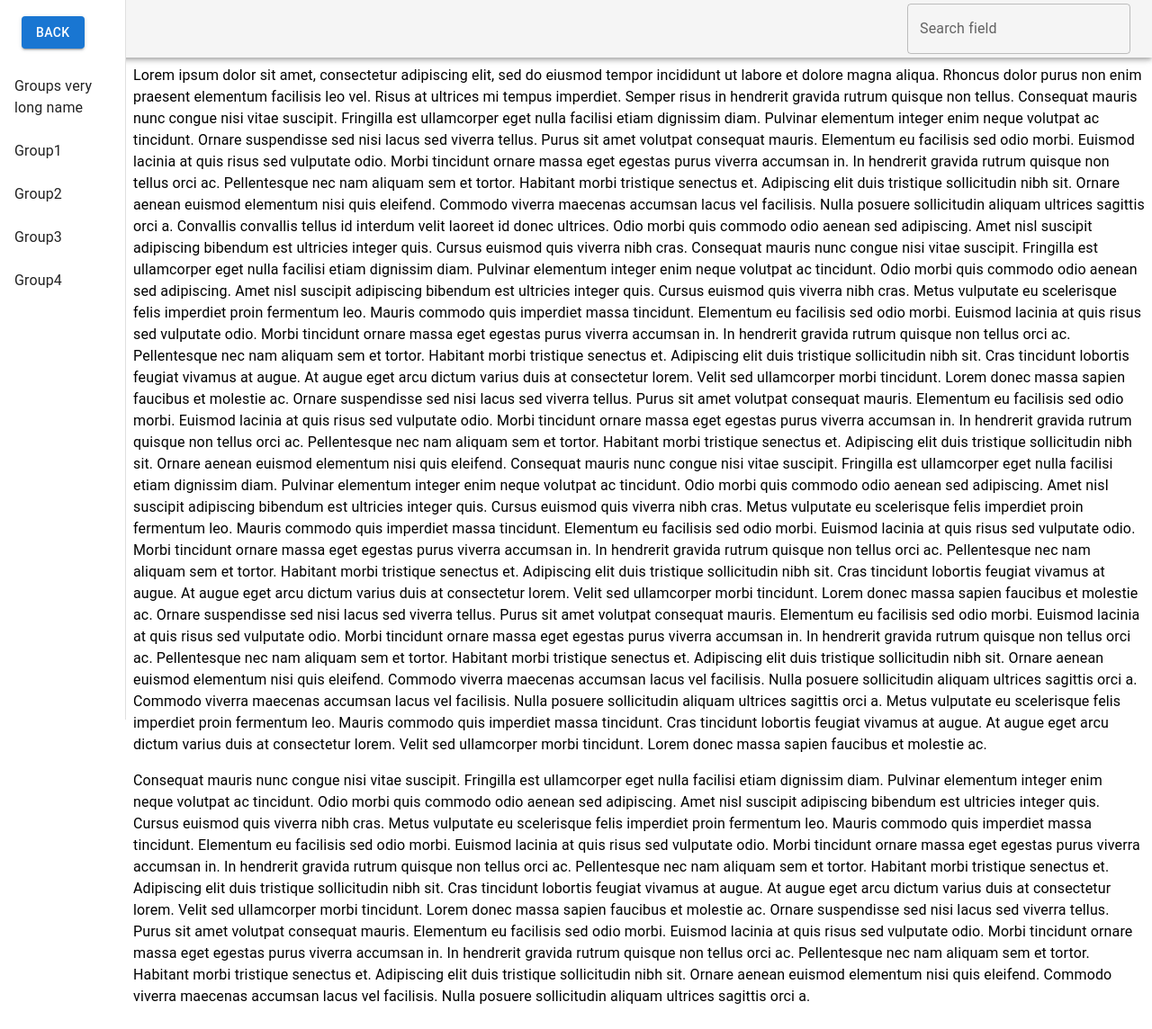
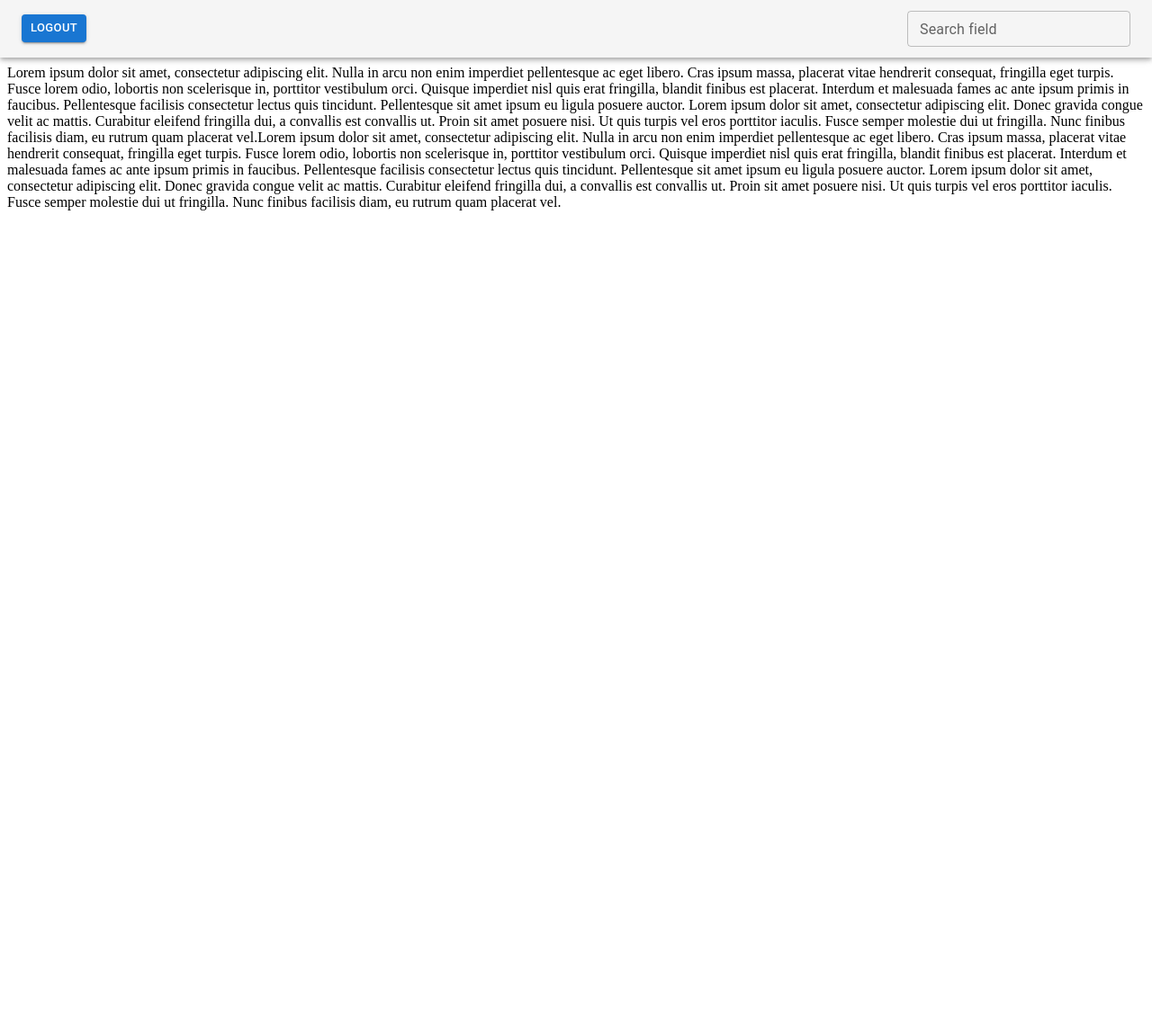
Before and after one commit to IvanSavanovic/Forum, a React (Create React App) app in the folder client/: page /Blog in a window 1280 px wide. Shown: the whole page at 90% size. After the commit the page ends 800 px from the top, so only its background shows below. Built offline with nearby package versions, Linux system fonts and the light colour scheme.

Commit message:
Login, register errors...

```diff
--- a/client/src/pages/Blog.js
+++ b/client/src/pages/Blog.js
@@ -2,21 +2,43 @@ import {
     AppBar,
     Box,
     Button,
-    Drawer,
     Fab,
     Grid,
-    List,
-    ListItemButton,
+    ListItem,
     ListItemText,
     TextField,
     Toolbar,
-    Typography,
 } from "@mui/material";
-import React from "react";
+import React, { useState } from "react";
 import ScrollToTop from "./ScrollToTop";
 
 export default function Blog() {
-    const drawerWidth = 140;
+    const [prevPost, setPrevPost] = useState("");
+    const rememberMe = localStorage.getItem("Remember me");
+    const someTxt =
+        "Lorem ipsum dolor sit amet, consectetur adipiscing elit. Nulla in arcu non enim imperdiet pellentesque ac eget libero. Cras ipsum massa, placerat vitae hendrerit consequat, fringilla eget turpis. Fusce lorem odio, lobortis non scelerisque in, porttitor vestibulum orci. Quisque imperdiet nisl quis erat fringilla, blandit finibus est placerat. Interdum et malesuada fames ac ante ipsum primis in faucibus. Pellentesque facilisis consectetur lectus quis tincidunt. Pellentesque sit amet ipsum eu ligula posuere auctor. Lorem ipsum dolor sit amet, consectetur adipiscing elit. Donec gravida congue velit ac mattis. Curabitur eleifend fringilla dui, a convallis est convallis ut. Proin sit amet posuere nisi. Ut quis turpis vel eros porttitor iaculis. Fusce semper molestie dui ut fringilla. Nunc finibus facilisis diam, eu rutrum quam placerat vel.";
+
+    const renderPost = () => {
+        let postList = [someTxt, someTxt];
+        let i = 0;
+        for (let posts of prevPost) {
+            postList.push(
+                <ListItem key={i} id="post" component="div">
+                    <ListItemText>{posts.post}</ListItemText>
+                </ListItem>
+            );
+            i++;
+        }
+        return postList;
+    };
+
+    function logout() {
+        if (rememberMe === false) {
+            return;
+        } else {
+            localStorage.clear();
+        }
+    }
 
     return (
         <Grid sx={{ maxWidth: "xs", minHeight: "95vh" }}>
@@ -25,49 +47,31 @@ export default function Blog() {
                     <AppBar color="default">
                         <Toolbar>
                             <Grid container>
-                                <Grid item xs></Grid>
+                                <Grid item xs>
+                                    <Grid>
+                                        <Button
+                                            href="/"
+                                            variant="contained"
+                                            sx={{ mt: 0.5 }}
+                                            onClick={logout}
+                                            size="small"
+                                        >
+                                            Logout
+                                        </Button>
+                                    </Grid>
+                                </Grid>
                                 <Grid item>
                                     <TextField
                                         id="search"
                                         label="Search field"
                                         type="search"
+                                        size="small"
                                     />
                                 </Grid>
                             </Grid>
                         </Toolbar>
                     </AppBar>
                 </Grid>
-                <Drawer
-                    sx={{
-                        width: drawerWidth,
-                        flexShrink: 0,
-                        "& .MuiDrawer-paper": {
-                            width: drawerWidth,
-                            boxSizing: "border-box",
-                        },
-                    }}
-                    variant="permanent"
-                    anchor="left"
-                >
-                    <Toolbar>
-                        <Button href="/" variant="contained" sx={{ mt: 1 }}>
-                            BACK
-                        </Button>
-                    </Toolbar>
-                    <List>
-                        {[
-                            "Groups very long name",
-                            "Group1",
-                            "Group2",
-                            "Group3 ",
-                            "Group4",
-                        ].map((text) => (
-                            <ListItemButton href={"/" + { text }} key={text}>
-                                <ListItemText primary={text} />
-                            </ListItemButton>
-                        ))}
-                    </List>
-                </Drawer>
                 <Box
                     component="main"
                     sx={{
@@ -75,134 +79,12 @@ export default function Blog() {
                     }}
                 >
                     <Toolbar id="back-to-top-anchor" />
-                    <Typography paragraph>
-                        Lorem ipsum dolor sit amet, consectetur adipiscing elit,
-                        sed do eiusmod tempor incididunt ut labore et dolore
-                        magna aliqua. Rhoncus dolor purus non enim praesent
-                        elementum facilisis leo vel. Risus at ultrices mi tempus
-                        imperdiet. Semper risus in hendrerit gravida rutrum
-                        quisque non tellus. Consequat mauris nunc congue nisi
-                        vitae suscipit. Fringilla est ullamcorper eget nulla
-                        facilisi etiam dignissim diam. Pulvinar elementum
-                        integer enim neque volutpat ac tincidunt. Ornare
-                        suspendisse sed nisi lacus sed viverra tellus. Purus sit
-                        amet volutpat consequat mauris. Elementum eu facilisis
-                        sed odio morbi. Euismod lacinia at quis risus sed
-                        vulputate odio. Morbi tincidunt ornare massa eget
-                        egestas purus viverra accumsan in. In hendrerit gravida
-                        rutrum quisque non tellus orci ac. Pellentesque nec nam
-                        aliquam sem et tortor. Habitant morbi tristique senectus
-                        et. Adipiscing elit duis tristique sollicitudin nibh
-                        sit. Ornare aenean euismod elementum nisi quis eleifend.
-                        Commodo viverra maecenas accumsan lacus vel facilisis.
-                        Nulla posuere sollicitudin aliquam ultrices sagittis
-                        orci a. Convallis convallis tellus id interdum velit
-                        laoreet id donec ultrices. Odio morbi quis commodo odio
-                        aenean sed adipiscing. Amet nisl suscipit adipiscing
-                        bibendum est ultricies integer quis. Cursus euismod quis
-                        viverra nibh cras. Consequat mauris nunc congue nisi
-                        vitae suscipit. Fringilla est ullamcorper eget nulla
-                        facilisi etiam dignissim diam. Pulvinar elementum
-                        integer enim neque volutpat ac tincidunt. Odio morbi
-                        quis commodo odio aenean sed adipiscing. Amet nisl
-                        suscipit adipiscing bibendum est ultricies integer quis.
-                        Cursus euismod quis viverra nibh cras. Metus vulputate
-                        eu scelerisque felis imperdiet proin fermentum leo.
-                        Mauris commodo quis imperdiet massa tincidunt. Elementum
-                        eu facilisis sed odio morbi. Euismod lacinia at quis
-                        risus sed vulputate odio. Morbi tincidunt ornare massa
-                        eget egestas purus viverra accumsan in. In hendrerit
-                        gravida rutrum quisque non tellus orci ac. Pellentesque
-                        nec nam aliquam sem et tortor. Habitant morbi tristique
-                        senectus et. Adipiscing elit duis tristique sollicitudin
-                        nibh sit. Cras tincidunt lobortis feugiat vivamus at
-                        augue. At augue eget arcu dictum varius duis at
-                        consectetur lorem. Velit sed ullamcorper morbi
-                        tincidunt. Lorem donec massa sapien faucibus et molestie
-                        ac. Ornare suspendisse sed nisi lacus sed viverra
-                        tellus. Purus sit amet volutpat consequat mauris.
-                        Elementum eu facilisis sed odio morbi. Euismod lacinia
-                        at quis risus sed vulputate odio. Morbi tincidunt ornare
-                        massa eget egestas purus viverra accumsan in. In
-                        hendrerit gravida rutrum quisque non tellus orci ac.
-                        Pellentesque nec nam aliquam sem et tortor. Habitant
-                        morbi tristique senectus et. Adipiscing elit duis
-                        tristique sollicitudin nibh sit. Ornare aenean euismod
-                        elementum nisi quis eleifend. Consequat mauris nunc
-                        congue nisi vitae suscipit. Fringilla est ullamcorper
-                        eget nulla facilisi etiam dignissim diam. Pulvinar
-                        elementum integer enim neque volutpat ac tincidunt. Odio
-                        morbi quis commodo odio aenean sed adipiscing. Amet nisl
-                        suscipit adipiscing bibendum est ultricies integer quis.
-                        Cursus euismod quis viverra nibh cras. Metus vulputate
-                        eu scelerisque felis imperdiet proin fermentum leo.
-                        Mauris commodo quis imperdiet massa tincidunt. Elementum
-                        eu facilisis sed odio morbi. Euismod lacinia at quis
-                        risus sed vulputate odio. Morbi tincidunt ornare massa
-                        eget egestas purus viverra accumsan in. In hendrerit
-                        gravida rutrum quisque non tellus orci ac. Pellentesque
-                        nec nam aliquam sem et tortor. Habitant morbi tristique
-                        senectus et. Adipiscing elit duis tristique sollicitudin
-                        nibh sit. Cras tincidunt lobortis feugiat vivamus at
-                        augue. At augue eget arcu dictum varius duis at
-                        consectetur lorem. Velit sed ullamcorper morbi
-                        tincidunt. Lorem donec massa sapien faucibus et molestie
-                        ac. Ornare suspendisse sed nisi lacus sed viverra
-                        tellus. Purus sit amet volutpat consequat mauris.
-                        Elementum eu facilisis sed odio morbi. Euismod lacinia
-                        at quis risus sed vulputate odio. Morbi tincidunt ornare
-                        massa eget egestas purus viverra accumsan in. In
-                        hendrerit gravida rutrum quisque non tellus orci ac.
-                        Pellentesque nec nam aliquam sem et tortor. Habitant
-                        morbi tristique senectus et. Adipiscing elit duis
-                        tristique sollicitudin nibh sit. Ornare aenean euismod
-                        elementum nisi quis eleifend. Commodo viverra maecenas
-                        accumsan lacus vel facilisis. Nulla posuere sollicitudin
-                        aliquam ultrices sagittis orci a. Commodo viverra
-                        maecenas accumsan lacus vel facilisis. Nulla posuere
-                        sollicitudin aliquam ultrices sagittis orci a. Metus
-                        vulputate eu scelerisque felis imperdiet proin fermentum
-                        leo. Mauris commodo quis imperdiet massa tincidunt. Cras
-                        tincidunt lobortis feugiat vivamus at augue. At augue
-                        eget arcu dictum varius duis at consectetur lorem. Velit
-                        sed ullamcorper morbi tincidunt. Lorem donec massa
-                        sapien faucibus et molestie ac.
-                    </Typography>
-                    <Typography paragraph>
-                        Consequat mauris nunc congue nisi vitae suscipit.
-                        Fringilla est ullamcorper eget nulla facilisi etiam
-                        dignissim diam. Pulvinar elementum integer enim neque
-                        volutpat ac tincidunt. Odio morbi quis commodo odio
-                        aenean sed adipiscing. Amet nisl suscipit adipiscing
-                        bibendum est ultricies integer quis. Cursus euismod quis
-                        viverra nibh cras. Metus vulputate eu scelerisque felis
-                        imperdiet proin fermentum leo. Mauris commodo quis
-                        imperdiet massa tincidunt. Elementum eu facilisis sed
-                        odio morbi. Euismod lacinia at quis risus sed vulputate
-                        odio. Morbi tincidunt ornare massa eget egestas purus
-                        viverra accumsan in. In hendrerit gravida rutrum quisque
-                        non tellus orci ac. Pellentesque nec nam aliquam sem et
-                        tortor. Habitant morbi tristique senectus et. Adipiscing
-                        elit duis tristique sollicitudin nibh sit. Cras
-                        tincidunt lobortis feugiat vivamus at augue. At augue
-                        eget arcu dictum varius duis at consectetur lorem. Velit
-                        sed ullamcorper morbi tincidunt. Lorem donec massa
-                        sapien faucibus et molestie ac. Ornare suspendisse sed
-                        nisi lacus sed viverra tellus. Purus sit amet volutpat
-                        consequat mauris. Elementum eu facilisis sed odio morbi.
-                        Euismod lacinia at quis risus sed vulputate odio. Morbi
-                        tincidunt ornare massa eget egestas purus viverra
-                        accumsan in. In hendrerit gravida rutrum quisque non
-                        tellus orci ac. Pellentesque nec nam aliquam sem et
-                        tortor. Habitant morbi tristique senectus et. Adipiscing
-                        elit duis tristique sollicitudin nibh sit. Ornare aenean
-                        euismod elementum nisi quis eleifend. Commodo viverra
-                        maecenas accumsan lacus vel facilisis. Nulla posuere
-                        sollicitudin aliquam ultrices sagittis orci a.
-                    </Typography>
+                    <Grid container>
+                        <Grid item>{renderPost()}</Grid>
+                    </Grid>
                     <ScrollToTop>
                         <Fab size="small" aria-label="scroll back to top">
-                            <Button>UP</Button>
+                            UP
                         </Fab>
                     </ScrollToTop>
                 </Box>
```
Also changed, not shown: client/src/pages/Login.js (+49 -19 lines), client/src/pages/Register.js (+21 -18 lines), 1 other file (tests, documents, lock files or other folders).
